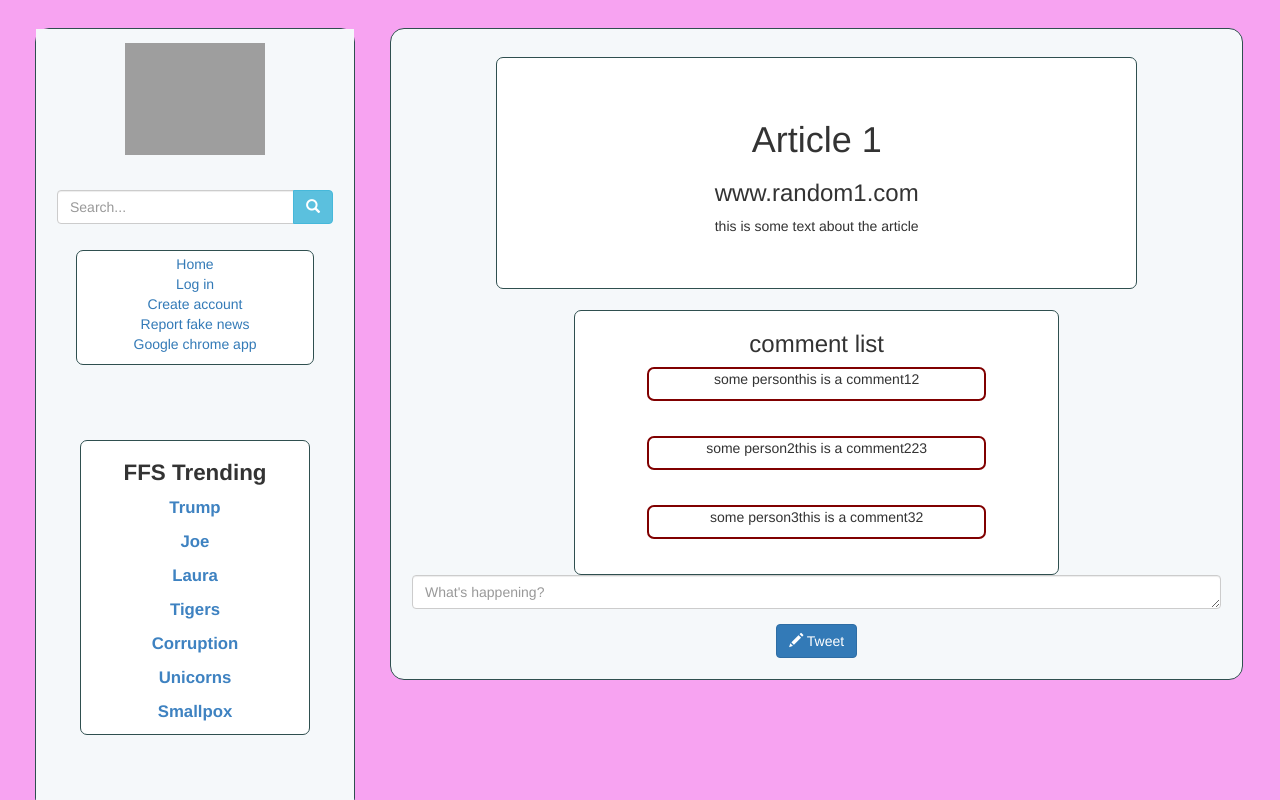
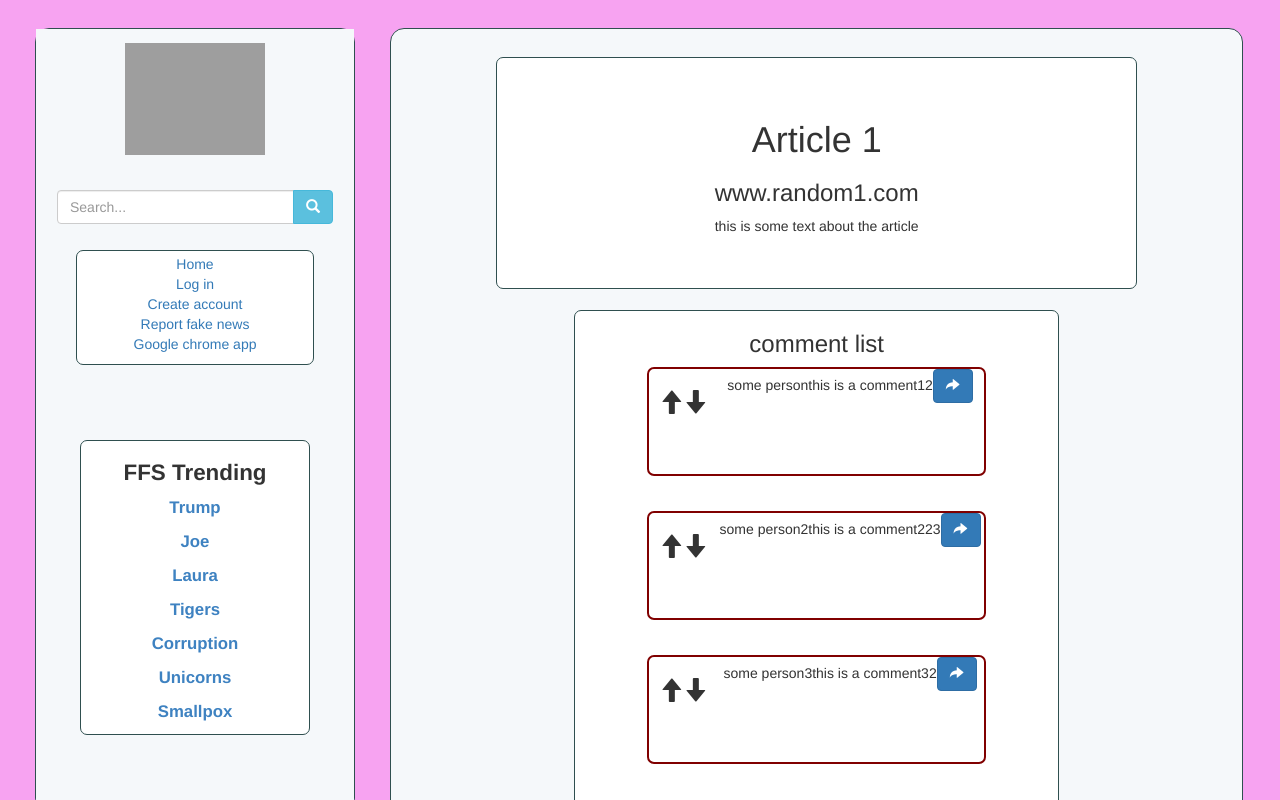
Before and after one commit to 123lk/ffs-front-portfolio, a React app: page /article in a window 1280 px wide. Shown: the top 800 px of the page. Built offline with nearby package versions, Linux system fonts and the light colour scheme; grey boxes are pictures that could not be loaded.

Commit message:
end of days work. made some progress on comment system

```diff
--- a/src/components/ArticlePage/ArticleComment.js
+++ b/src/components/ArticlePage/ArticleComment.js
@@ -4,11 +4,18 @@ class ArticleComment extends React.Component {
   render() {
     return (
       <div className="container-fluid comment-card">
-        <p>
-          {this.props.author}
-          {this.props.comment}
-          {this.props.votes}
-        </p>
+        <div className="vote">
+          <h3 className="glyphicon glyphicon-arrow-up" aria-hidden="true"></h3>
+          <h3 className="glyphicon glyphicon-arrow-down" aria-hidden="true"></h3>
+        </div>
+        <div className="rhs">
+          <span>
+            {this.props.author}
+            {this.props.comment}
+            {this.props.votes}
+          </span>
+          <button type="button" className="btn btn-primary"><span className="glyphicon glyphicon-share-alt" aria-hidden="true"></span></button>
+        </div>
       </div>
     );
   }
--- a/src/components/ArticlePage/ArticleCommentForm.js
+++ b/src/components/ArticlePage/ArticleCommentForm.js
@@ -22,10 +22,10 @@ class ArticleCommentForm extends React.Component {
     return (
       <div className="comment-form">
         <div className="form-group">
-          <textarea className="form-control" rows="1" placeholder="What's happening?" onChange={this.handleChange.bind(this)} maxLength="140"></textarea>
+          <textarea className="form-control" rows="5" placeholder="Contribute to discussion..." onChange={this.handleChange} maxLength="2500"></textarea>
         </div>
         <div className="button-part">
-          <button type="button" className="btn btn-primary"><span className="glyphicon glyphicon-pencil" aria-hidden="true"></span>  Tweet</button>
+          <button type="button" className="btn btn-primary"><span className="glyphicon glyphicon-pencil" aria-hidden="true"></span>  Comment</button>
         </div>
       </div>
     );
--- a/src/components/ArticlePage/ArticleCommentList.js
+++ b/src/components/ArticlePage/ArticleCommentList.js
@@ -11,6 +11,8 @@ class ArticleCommentList extends React.Component {
         {_.map(this.props.comments, (comment, i) => {
           return <ArticleComment key={i} author={comment.author} comment={comment.comment} votes={comment.votes}/>;
         })}
+        <button type="button" className="btn btn-primary paginate"><span className="glyphicon glyphicon-menu-left" aria-hidden="true"></span>  Previous</button>
+        <button type="button" className="btn btn-primary paginate"><span className="glyphicon glyphicon-menu-right" aria-hidden="true"></span>  Next</button>
       </div>
     );
   }
--- a/src/css/main.scss
+++ b/src/css/main.scss
@@ -121,17 +121,26 @@ body {
   border: solid darkslategray 1px;
   border-radius: 0.5em;
   margin: auto;
+  .paginate {
+    margin: 1.5em;
+  }
   .comment-card {
   width: 70%;
   border: solid maroon 0.2em;
+  padding: 0;
   border-radius: 0.5em;
   margin-bottom: 2.5em;
-  .picture-div {
-    width: 8vh;
-    height: 100%;
-    padding: 0;
+  .vote {
+    height: 5em;
+    width: 20%;
     float: left;
-    }
+    margin: auto;
+    display: block;
+    font-size: 1.5em;
+  }
+  .rhs {
+    position: relative;
+  }
   }
 }
 
@@ -169,10 +178,8 @@ body {
   margin-bottom: 1.5em;
 }
 
-.article-comment-form {
+.comment-form {
   width: 60%;
-  background-color: white;
-  border: solid darkslategray 1px;
-  border-radius: 0.5em;
   margin: auto;
+  margin-top: 3em;
 }
```
